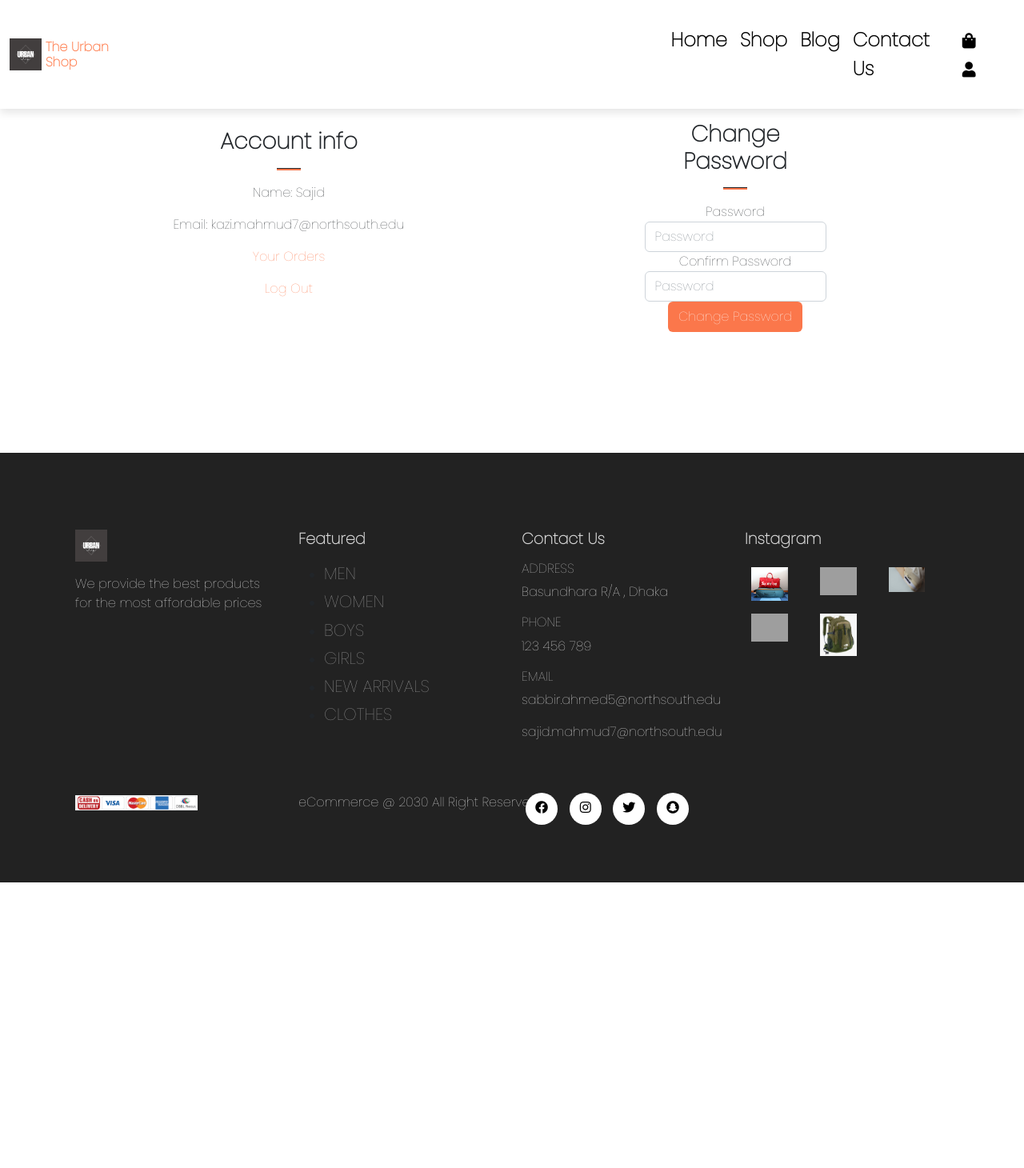
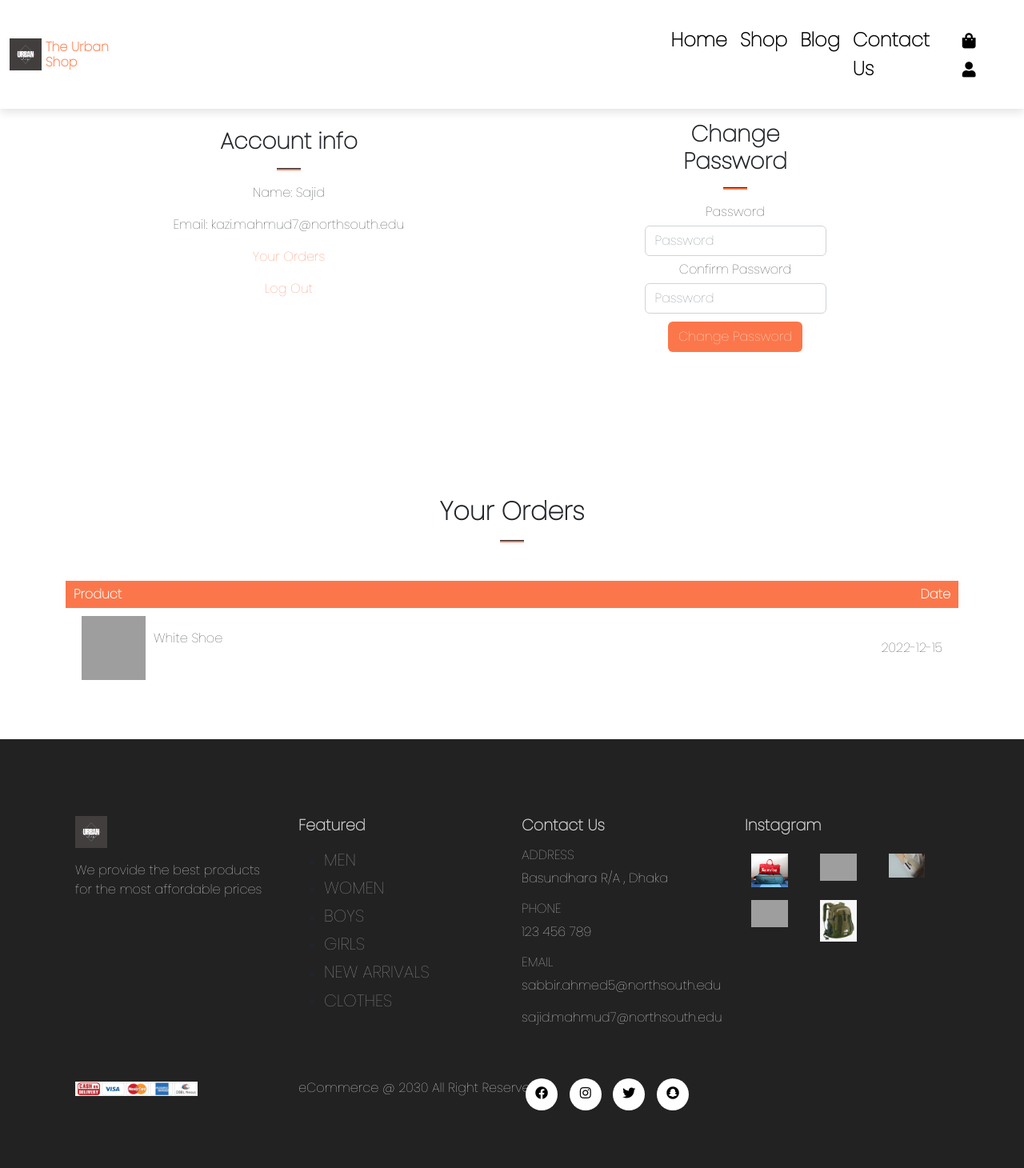
Before and after one commit to SAshourav/UrbanBD, a PHP site: page /Account.html in a window 1280 px wide. Shown: the whole page at 80% size. Before the commit the page ends 1103 px from the top, so only its background shows below. Run offline with PHP 8.4, Linux system fonts and the light colour scheme; grey boxes are pictures that could not be loaded.

Commit message:
orders section added to the account

```diff
--- a/Account.html
+++ b/Account.html
@@ -4,7 +4,7 @@
     <meta charset="UTF-8" />
     <meta http-equiv="X-UA-Compatible" content="IE=edge" />
     <meta name="viewport" content="width=device-width, initial-scale=1.0" />
-    <title>Home | Urban</title>
+    <title>Account | Urban</title>
     <!-- CSS only -->
     <link
       href="https://cdn.jsdelivr.net/npm/bootstrap@5.2.2/dist/css/bootstrap.min.css"
@@ -104,6 +104,38 @@
        </div>
     </section>
 
+      <!--orders-->
+
+    <section class="orders container my-5 py-3">
+      <div class="container mt-2">
+          <h2 class="font-weight-bolde text-center">Your Orders</h2>
+          <hr class="mx-auto">
+      </div>
+
+      <table class="mt-5 pt-5">
+          <tr>
+              <th>Product</th>
+              <th>Date</th>
+          </tr>
+          <tr>
+              <td>
+                  <div class="product-info">
+                    <img src="assets/imgs/Featured1.jpg">
+                    <div>
+                      <p class="mt-3">White Shoe</p>
+                    </div>
+                  </div>
+              </td>
+              <td>
+                  <span>2022-12-15</span>
+              </td>
+          </tr>
+      </table>
+
+
+   </section>
+
+
 
          <!--Footer-->
 
--- a/assets/css/style.css
+++ b/assets/css/style.css
@@ -502,8 +502,8 @@ th:last-child{
   padding: 20px;
 }
 
-#account-form-input{
-  margin: auto;
+#account-form input{
+  margin: 5px auto;
 }
 
 #account-form #change-pass-btn{
@@ -515,3 +515,30 @@ th:last-child{
   color: #fb774b;
   text-decoration: none;
 }
+
+.orders table{
+  width: 100%;
+  border-collapse: collapse;
+}
+
+.orders .product-info{
+  display: flex;
+  flex-wrap: wrap;
+}
+.orders th{
+  text-align: left;
+  padding: 5px 10px;
+  color: white;
+  background-color: #fb774b;
+}
+.orders th:nth-child(2){
+  text-align: right;
+}
+.orders td{
+  padding: 10px 20px;
+}
+.orders td img{
+  width: 80px;
+  height: 80px;
+  margin-right: 10px;
+}
```
